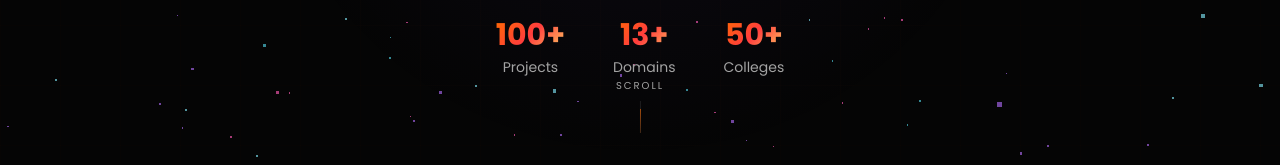
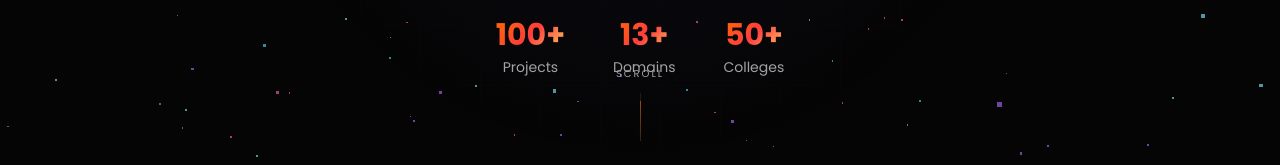
Before and after one commit to Abishek25112004/Engineer-s_Mentor_New, a Next.js app in the folder engineers-mentor/: page / in a window 1280 px wide. Shown: the part 635-800 px from the top of the page. Built offline with nearby package versions, Linux system fonts and the light colour scheme; no server answers.

Commit message:
style: fix spacing between hero stats and scroll indicator

```diff
--- a/engineers-mentor/src/components/Hero.jsx
+++ b/engineers-mentor/src/components/Hero.jsx
@@ -98,7 +98,7 @@ export default function Hero() {
       />
 
       {/* Content */}
-      <div className="relative z-10 container-custom text-center px-4 pt-20">
+      <div className="relative z-10 container-custom text-center px-4 pt-20 pb-28">
         {/* Subtitle badge */}
         <div className="hero-subtitle inline-flex items-center gap-2 px-4 py-2 rounded-full mb-8"
           style={{
@@ -168,11 +168,11 @@ export default function Hero() {
       </div>
 
       {/* Scroll indicator */}
-      <div className="hero-scroll-indicator absolute bottom-8 left-1/2 -translate-x-1/2 flex flex-col items-center gap-2">
+      <div className="hero-scroll-indicator absolute bottom-6 left-1/2 -translate-x-1/2 flex flex-col items-center gap-3">
         <span className="text-[10px] tracking-[0.2em] uppercase" style={{ color: 'var(--text-muted)' }}>
           Scroll
         </span>
-        <div className="w-[1px] h-8 overflow-hidden" style={{ background: 'rgba(255,255,255,0.1)' }}>
+        <div className="w-[1px] h-12 overflow-hidden" style={{ background: 'rgba(255,255,255,0.1)' }}>
           <div className="w-full h-full animate-scroll-indicator"
             style={{ background: 'linear-gradient(180deg, var(--accent-blue), transparent)' }} />
         </div>
```
